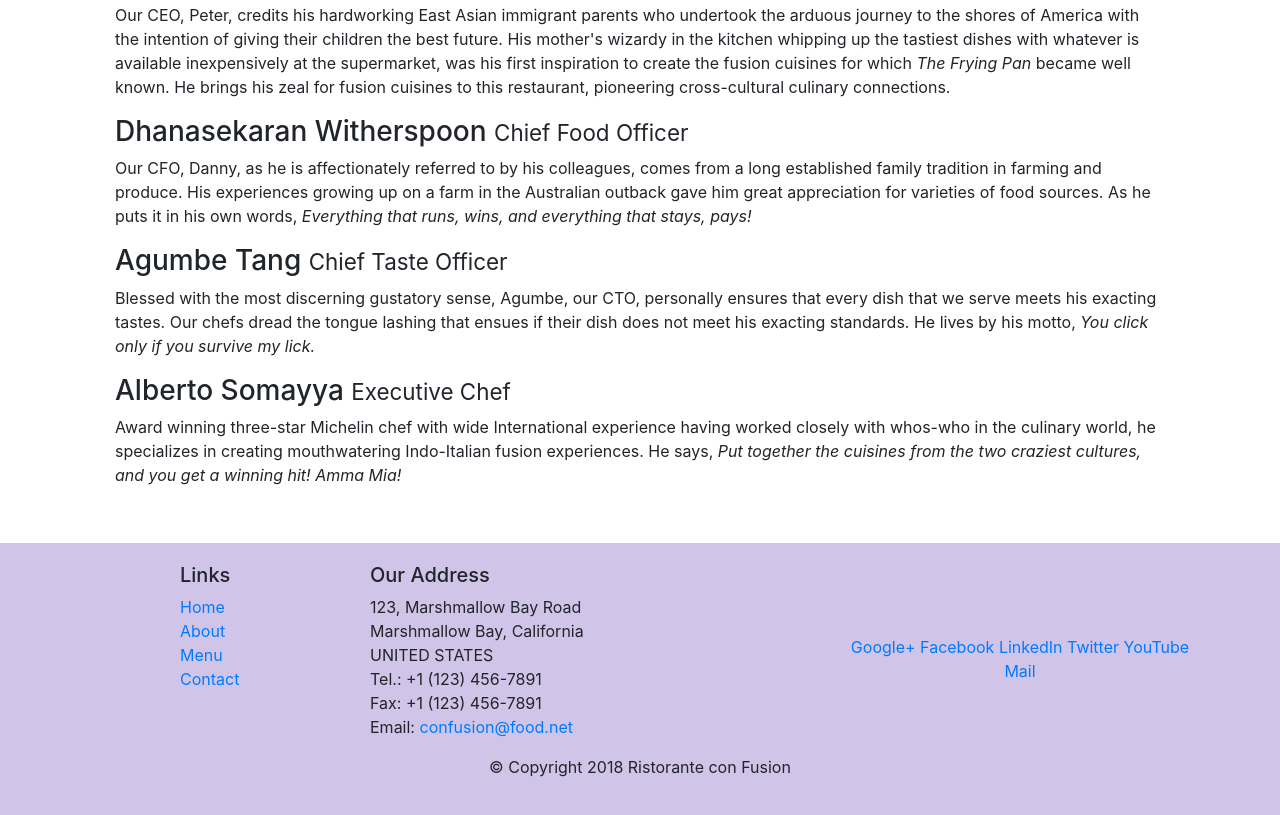
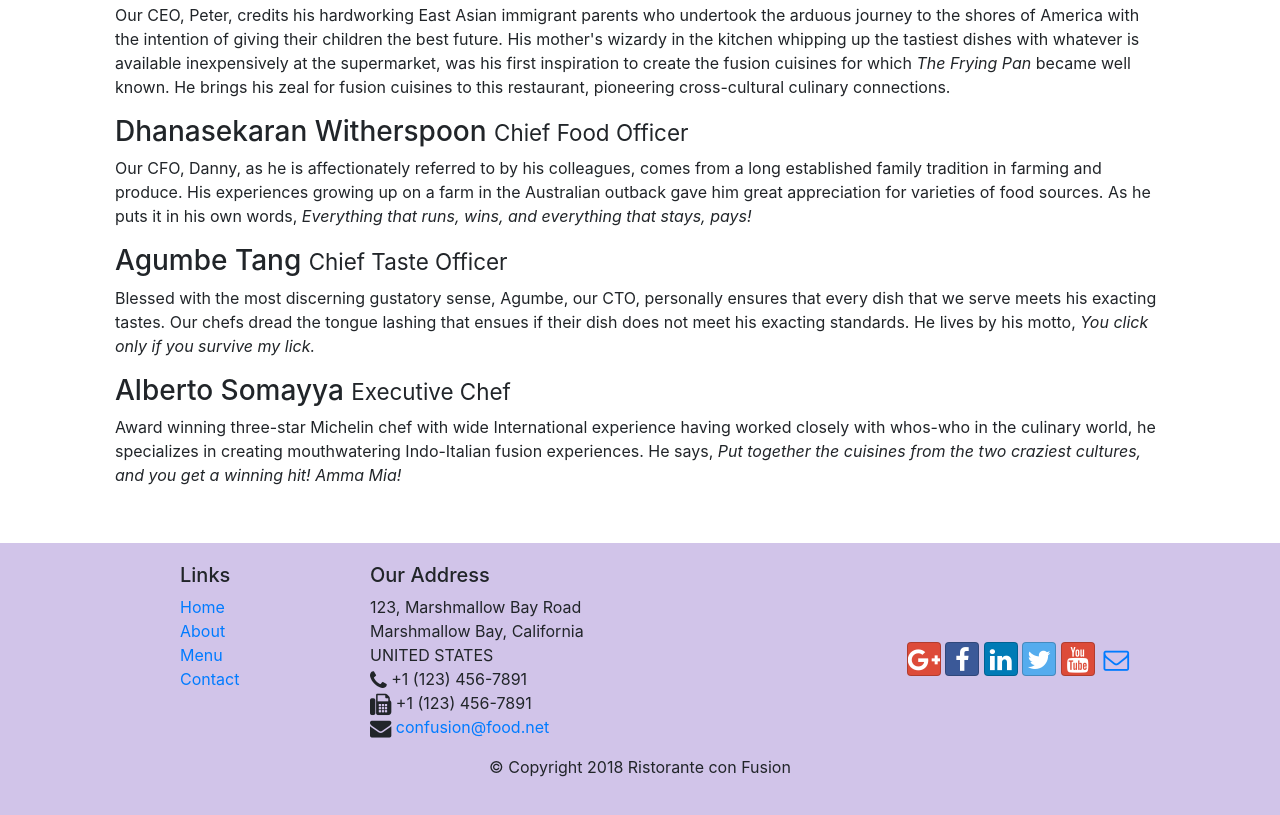
Before and after one commit to Salman-Shaikh17/btstrp-site, a website: page aboutus.html in a window 1280 px wide. Shown: the part 990-1805 px from the top of the page. Drawn offline with nearby package versions, Linux system fonts and the light colour scheme.

Commit message:
Added icon fonts

```diff
--- a/aboutus.html
+++ b/aboutus.html
@@ -9,6 +9,8 @@
 
     <!-- Bootstrap CSS -->
     <link rel="stylesheet" href="node_modules/bootstrap/dist/css/bootstrap.min.css">
+    <link rel="stylesheet" href="node_modules/font-awesome/css/font-awesome.min.css">
+    <link rel="stylesheet" href="node_modules/bootstrap-social/bootstrap-social.css">
     <link rel="stylesheet" href="css/syles.css">
     <title>Ristorante con Fusion: About Us</title>
 
@@ -23,10 +25,10 @@
              <a class="navbar-brand mr-auto navbar-logo-custom-padding" href="./index.html">Ristorante con Fusion</a>
              <div class="collapse navbar-collapse" id="Navbar">
                  <ul class="navbar-nav mr-auto">
-                     <li class="nav-item"><a class="nav-link" href="./index.html">Home</a></li>
-                     <li class="nav-item active"><a class="nav-link" href="#">About</a></li>
-                     <li class="nav-item"><a class="nav-link" href="#">Menu</a></li>
-                     <li class="nav-item"><a class="nav-link" href="#">Contact</a></li>
+                    <li class="nav-item active"><a class="nav-link" href="#"><span class="fa fa-home fa-lg"></span> Home</a></li>
+                    <li class="nav-item"><a class="nav-link" href="./aboutus.html"><span class="fa fa-info fa-lg"></span> About</a></li>
+                    <li class="nav-item"><a class="nav-link" href="#"><span class="fa fa-list fa-lg"></span> Menu</a></li>
+                    <li class="nav-item"><a class="nav-link" href="#"><span class="fa fa-address-card fa-lg"></span> Contact</a></li>
                  </ul>
              </div>
         </div>
@@ -110,19 +112,19 @@
 		              123, Marshmallow Bay Road<br>
 		              Marshmallow Bay, California<br>
 		              UNITED STATES<br>
-		              Tel.: +1 (123) 456-7891<br>
-		              Fax: +1 (123) 456-7891<br>
-		              Email: <a href="mailto:confusion@food.net">confusion@food.net</a>
+		              <i class="fa fa-phone fa-lg"></i> +1 (123) 456-7891<br>
+		              <i class="fa fa-fax fa-lg"></i> +1 (123) 456-7891<br>
+		              <i class="fa fa-envelope fa-lg"></i> <a href="mailto:confusion@food.net">confusion@food.net</a>
 		           </address>
                 </div>
                 <div class="col-12 col-sm-4 align-self-center">
                     <div class="text-center">
-                        <a href="http://google.com/+">Google+</a>
-                        <a href="http://www.facebook.com/profile.php?id=">Facebook</a>
-                        <a href="http://www.linkedin.com/in/">LinkedIn</a>
-                        <a href="http://twitter.com/">Twitter</a>
-                        <a href="http://youtube.com/">YouTube</a>
-                        <a href="mailto:">Mail</a>
+                        <a class="btn btn-social-icon btn-google" href="http://google.com/+"><i class="fa fa-google-plus fa-lg"></i></a>
+                        <a class="btn btn-social-icon btn-facebook" href="http://www.facebook.com/profile.php?id="><i class="fa fa-facebook fa-lg"></i></a>
+                        <a class="btn btn-social-icon btn-linkedin" href="http://www.linkedin.com/in/"><i class="fa fa-linkedin fa-lg"></i></a>
+                        <a class="btn btn-social-icon btn-twitter" href="http://twitter.com/"><i class="fa fa-twitter fa-lg"></i></a>
+                        <a class="btn btn-social-icon btn-google" href="http://youtube.com/"><i class="fa fa-youtube fa-lg"></i></a>
+                        <a class="btn btn-social-icon" href="mailto:"><i class="fa fa-envelope-o fa-lg"></i></a>
                     </div>
                 </div>
            </div>
--- a/package.json
+++ b/package.json
@@ -15,6 +15,8 @@
   },
   "dependencies": {
     "bootstrap": "^4.0.0",
+    "bootstrap-social": "^5.1.1",
+    "font-awesome": "^4.7.0",
     "jquery": "^3.3.1",
     "popper.js": "^1.12.9"
   }
```
Also changed, not shown: index.html (+15 -13 lines), 1 other file.
